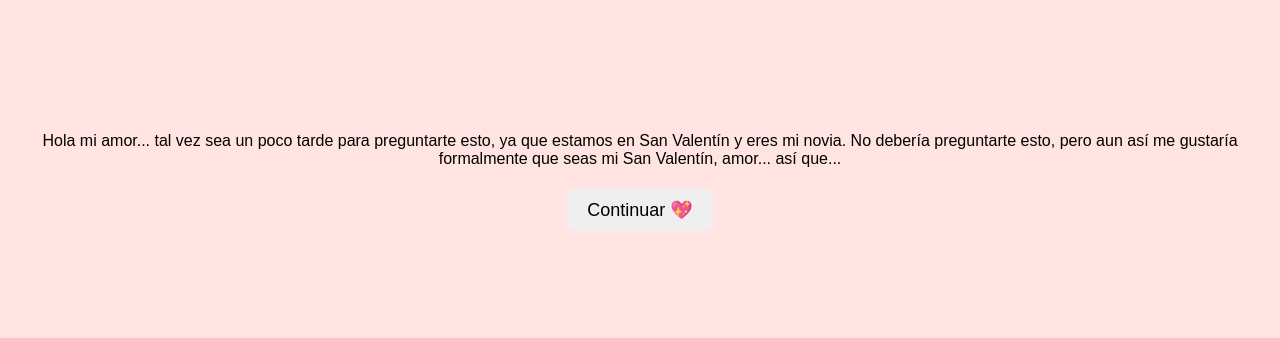
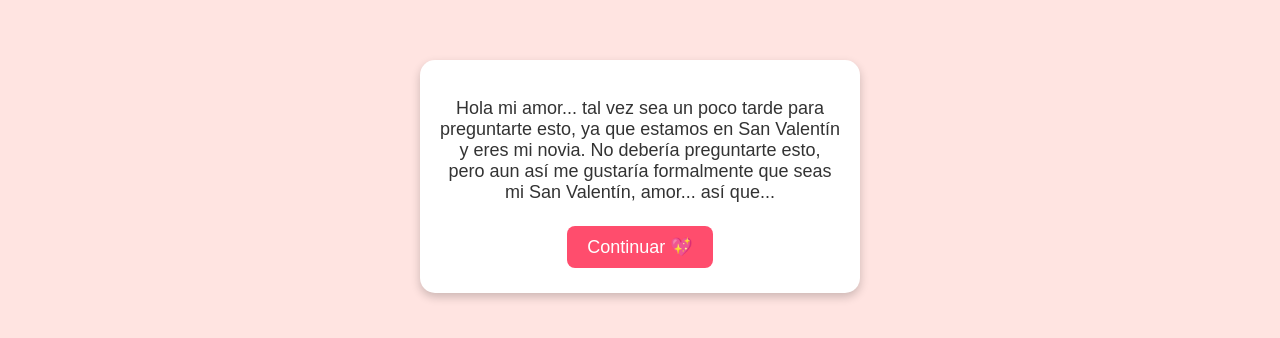
Before and after one commit to JerryRm/Valentine, a plain HTML site: page index.html in a window 1280 px wide. Shown: the part 224-562 px from the top of the page. Drawn offline with Linux system fonts and the light colour scheme.

Commit message:
Update style.css

```diff
--- a/style.css
+++ b/style.css
@@ -9,11 +9,50 @@ body {
     margin: 0;
 }
 
+/* Welcome Screen */
+.welcome-screen {
+    background: white;
+    padding: 20px;
+    border-radius: 15px;
+    box-shadow: 0 4px 10px rgba(0, 0, 0, 0.2);
+    text-align: center;
+    max-width: 400px;
+    animation: fadeIn 1s ease-in-out;
+}
+
+.welcome-screen p {
+    font-size: 18px;
+    color: #333;
+}
+
+.continue-btn {
+    background-color: #ff4d6d;
+    color: white;
+    font-size: 18px;
+    padding: 10px 20px;
+    border: none;
+    border-radius: 8px;
+    cursor: pointer;
+    transition: 0.3s;
+}
+
+.continue-btn:hover {
+    transform: scale(1.1);
+}
+
+/* Hidden Elements */
+.hidden {
+    display: none;
+}
+
+/* Main Content */
 .container {
     background: white;
     padding: 20px;
     border-radius: 15px;
     box-shadow: 0 4px 10px rgba(0, 0, 0, 0.2);
+    text-align: center;
+    max-width: 400px;
 }
 
 h1 {
@@ -48,18 +87,13 @@ button:hover {
     transform: scale(1.1);
 }
 
-.hidden {
-    display: none;
+/* Animation */
+@keyframes fadeIn {
+    from { opacity: 0; transform: scale(0.9); }
+    to { opacity: 1; transform: scale(1); }
 }
 
-@keyframes pop {
-    0% { transform: scale(0); opacity: 0; }
-    100% { transform: scale(1); opacity: 1; }
+@keyframes fadeOut {
+    from { opacity: 1; }
+    to { opacity: 0; display: none; }
 }
-
-#gif-container img {
-    width: 200px;
-    height: auto;
-    margin-top: 20px;
-    animation: pop 0.5s ease;
-}
```
